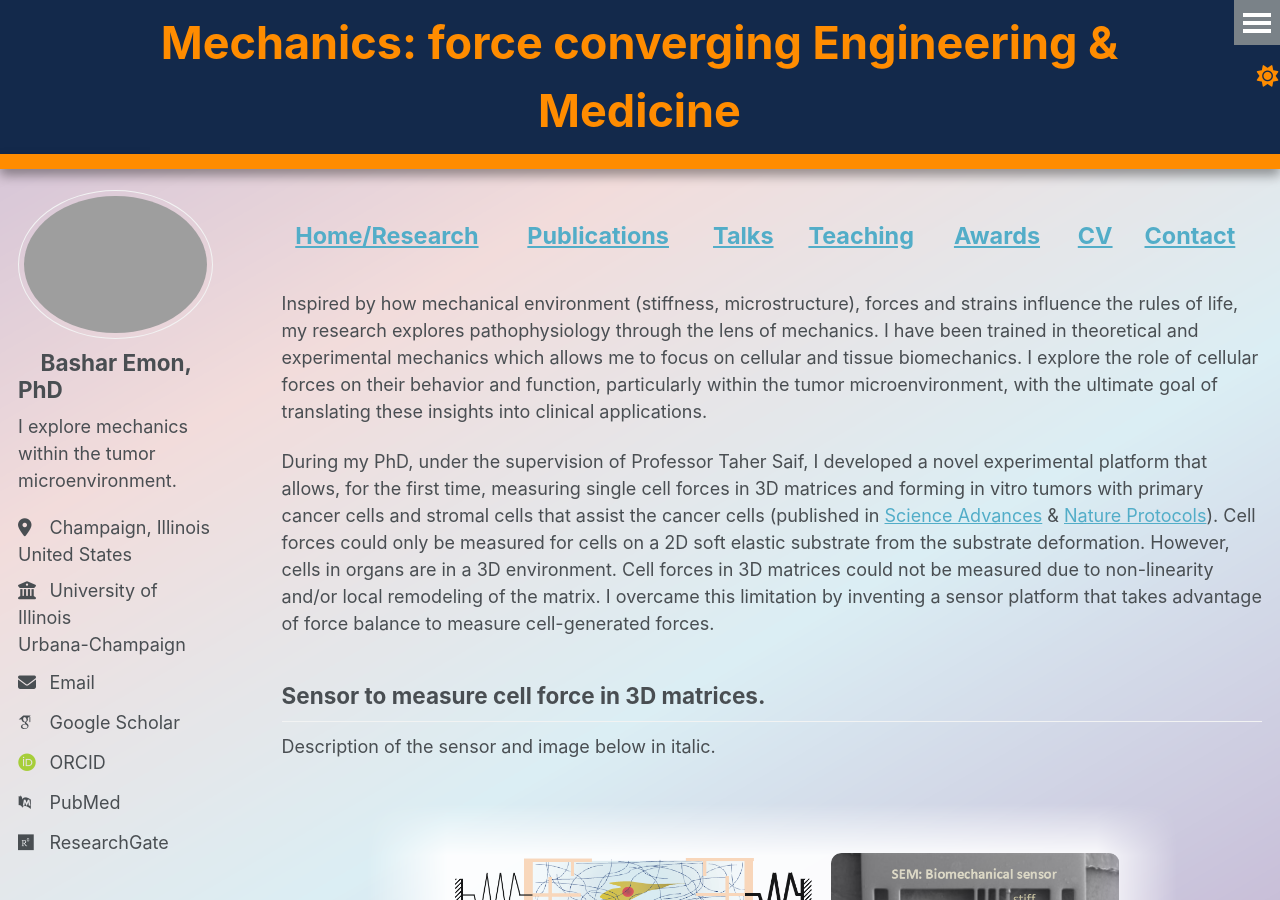
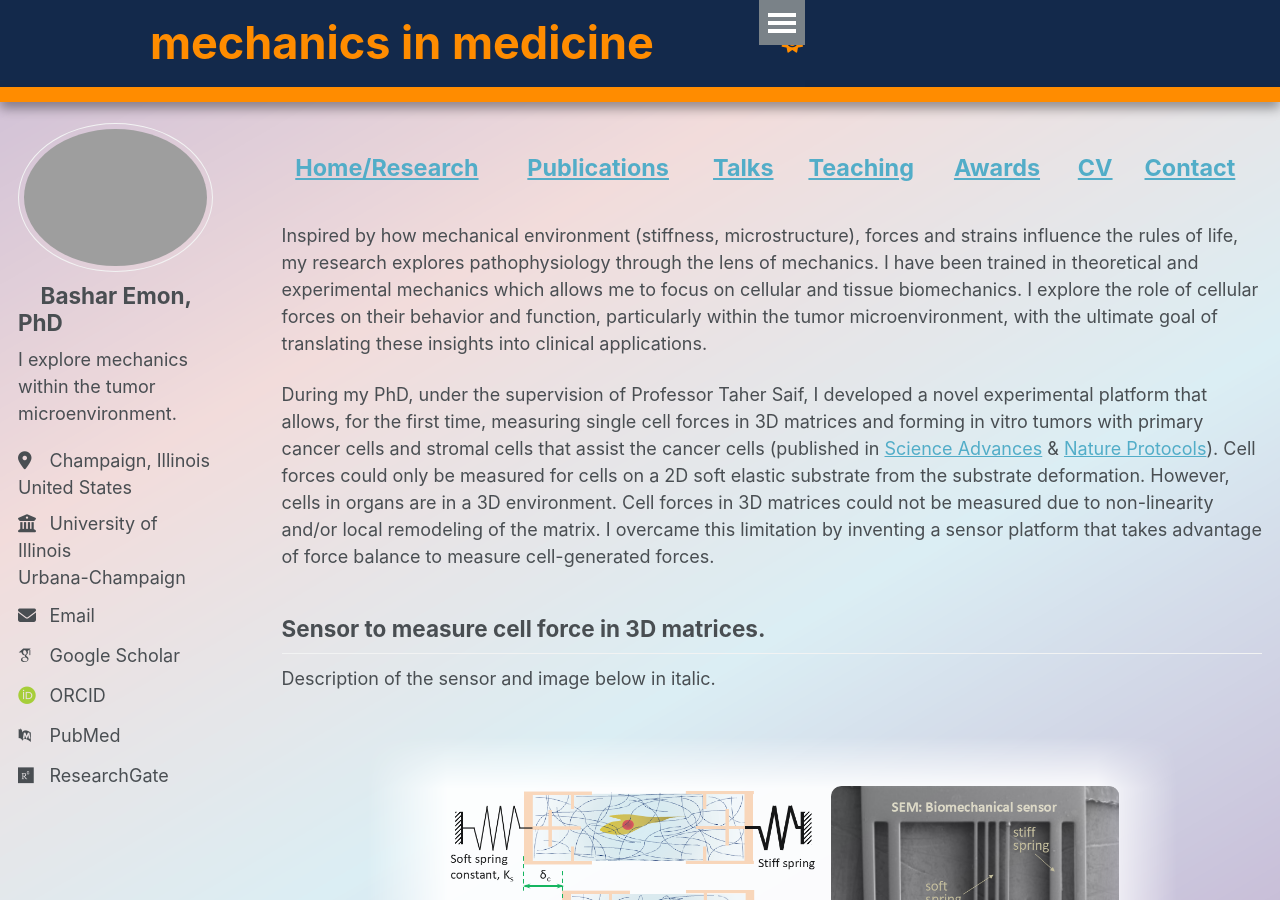
Before and after one commit to BasharEmon/BasharEmon.github.io, a Jekyll site: the page built from _pages/about.md, in a window 1280 px wide and 900 px high. Built offline with Jekyll 4.4.1, drawn with Linux system fonts in a browser that asks for light colours; some web fonts are replaced.

Commit message:
Update _config.yml

```diff
--- a/_config.yml
+++ b/_config.yml
@@ -9,7 +9,7 @@
 # Basic Site Settings
 locale                   : "en-US"
 site_theme               : "default"
-title                    : "Mechanics: force converging Engineering & Medicine <span style='font-size: 2000 !important; font-family: Orbitron, Verdana, sans-serif;'>"
+title                    : "mechanics in medicine <span style='font-size: 2000 !important; font-family: Orbitron, Verdana, sans-serif;'>"
                           #"<u>M</u>echanics.<u>E</u>ngineering.<u>M</u>edicine.<u>S</u>cience<br><span style='font-size: 9000 !important; font-family: Orbitron, Verdana, sans-serif;'>M.E.M.S.</span>"
                           #"<u>Ti</u>ssue <u>M</u>icro<u>E</u>nvironment <u>M</u>echanics & <u>S</u>imulation<br><span style='font-size: 9000 !important; font-family: Orbitron, Verdana, sans-serif;'>Ti-MEMS</span>"
                           #"<u>M</u>echanics of bio<u>E</u>ngineered <u>M</u>icro-<u>S</u>ystems<br><span style='font-size: 9000 !important; font-family: Orbitron, Verdana, sans-serif;'>MEMS</span>"       <u>M</u>.<u>E</u>.<u>M</u>.<u>S</u>.
```
